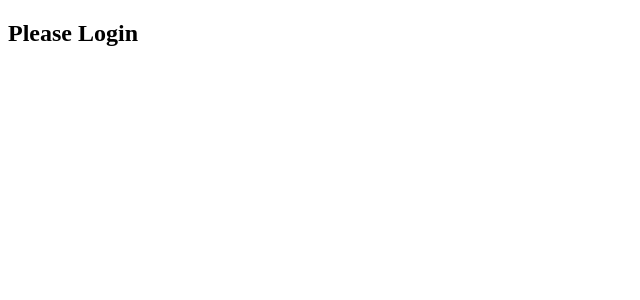
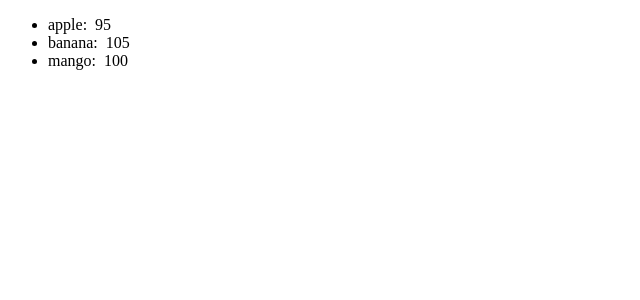
Before and after one commit to akasuju/React, a React (Vite) app in the folder vite-project/: page / in a window 1280 px wide. Shown: the top 300 px of the page, without its empty margins (0-640 px from the left). Built offline with nearby package versions, Linux system fonts and the light colour scheme.

Commit message:
feat: implement List component to display fruits with their calorie counts

```diff
--- a/vite-project/src/App.jsx
+++ b/vite-project/src/App.jsx
@@ -1,11 +1,11 @@
-import UserGreetings from "./UserGreetings";
+// import UserGreetings from "./UserGreetings";
+import List from './List'
+
 function App() {
   return (
     <>
-
-     {/* <UserGreetings isLoggedIn={true} username="Sujan"/> */}
-     <UserGreetings />
-     {/* <UserGreetings isLoggedIn={false} username="Sujan"/> */}
+    <List/>
+     {/* <UserGreetings /> */}
     </>
   );
 }
--- /dev/null
+++ b/vite-project/src/List.jsx
@@ -0,0 +1,15 @@
+function List() {
+  const fruits = [
+    { id: 1, name: "apple", calories: 95 },
+    { id: 2, name: "banana", calories: 105 },
+    { id: 3, name: "mango", calories: 100 },
+  ];
+  const listItems = fruits.map((fruits) => (
+    <li key={fruits.id}>
+      {" "}
+      {fruits.name}: &nbsp;{fruits.calories}
+    </li>
+  ));
+  return <ul>{listItems}</ul>;
+}
+export default List;
```
